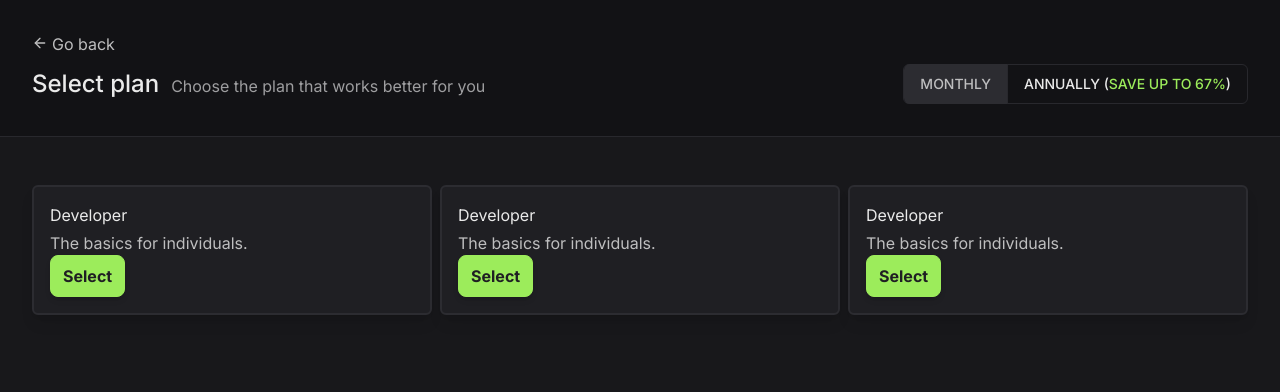
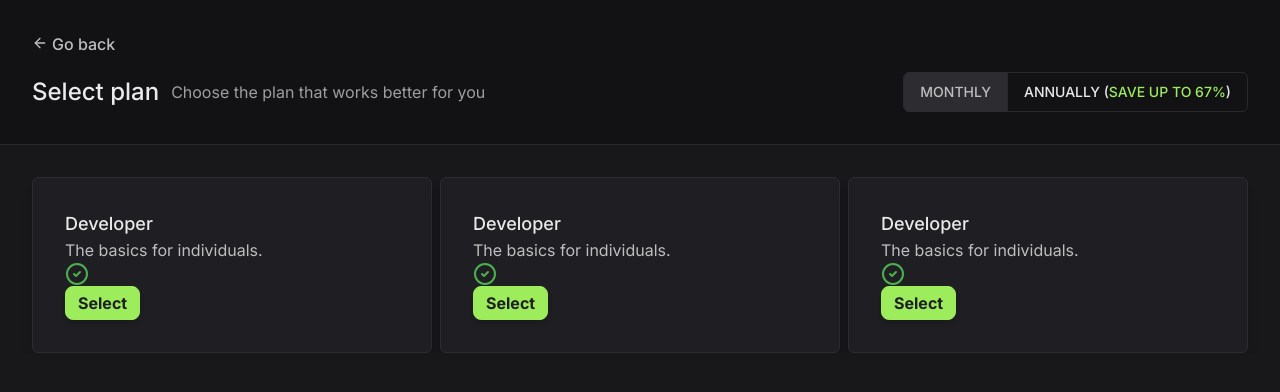
Before and after one commit to charmingruby/ymir, a Next.js app in the folder web/: page /pricing in a window 1280 px wide. Shown: the top 392 px of the page. Built offline with nearby package versions, Linux system fonts and the light colour scheme.

Commit message:
staryed creating pricing components

```diff
--- a/web/src/app/pricing/components/card.tsx
+++ b/web/src/app/pricing/components/card.tsx
@@ -1,18 +1,22 @@
 import { Box } from '@/components/ui/box'
 import { Button } from '@/components/ui/button'
 
+import { LuCheckCircle2 } from 'react-icons/lu'
+
 export function PricingCard() {
   return (
-    <Box>
+    <Box spacing="lg">
       <div>
         {/* Header */}
-        <header className="flex flex-col gap-1">
-          <h3 className="text-gray-50">Developer</h3>
-          <p className="">The basics for individuals.</p>
+        <header className="flex flex-col">
+          <h3 className="text-lg font-medium text-gray-50">Developer</h3>
+          <span className="">The basics for individuals.</span>
         </header>
 
         {/* Permissions */}
-        <div></div>
+        <div>
+          <LuCheckCircle2 className="text-2xl text-success-300" />
+        </div>
 
         {/* Separator */}
         <div />
@@ -21,7 +25,7 @@ export function PricingCard() {
         <div></div>
 
         {/* Button */}
-        <Button className="px-16">
+        <Button small className="px-16">
           <span className="text-base font-semibold">Select</span>
         </Button>
       </div>
--- /dev/null
+++ b/web/src/app/pricing/components/go-back-button.tsx
@@ -0,0 +1,13 @@
+import Link from 'next/link'
+import { LuArrowLeft } from 'react-icons/lu'
+
+export function GoBackButton() {
+  return (
+    <Link href="/" prefetch={false} className="mb-4 flex cursor-auto">
+      <div className="flex cursor-pointer items-center gap-1 transition-colors hover:text-gray-50">
+        <LuArrowLeft className="mb-0.5" />
+        <span className="font-medium">Go back</span>
+      </div>
+    </Link>
+  )
+}
--- a/web/src/app/pricing/components/header.tsx
+++ b/web/src/app/pricing/components/header.tsx
@@ -1,44 +1,23 @@
-import Link from 'next/link'
-import { LuArrowLeft } from 'react-icons/lu'
+import { SubscriptionPeriods } from './subscription-periods'
+import { GoBackButton } from './go-back-button'
 
 export function Header() {
   return (
     <header className="">
-      <Link href="/" prefetch={false} className="mb-2 flex">
-        <div className="flex items-center gap-1 transition-colors hover:text-gray-50">
-          <LuArrowLeft className="mb-0.5" />
-          <span>Go back</span>
-        </div>
-      </Link>
+      <GoBackButton />
 
-      <div className="flex items-center justify-between">
+      <div className="flex flex-col justify-between gap-y-4 lg:flex-row lg:items-center">
         {/* Title */}
-        <div className="space-x-3">
-          <strong className="text-2xl font-medium text-gray-50">
+        <div className="flex flex-col lg:flex-row lg:items-center lg:gap-x-3">
+          <strong className="text-2xl font-medium leading-6 text-gray-50">
             Select plan
           </strong>
-          <span className="text-gray-200">
+          <span className="leading-6 text-gray-200">
             Choose the plan that works better for you
           </span>
         </div>
 
-        {/* Choose monthly or annually */}
-        <div className="flex h-10 items-center rounded-md border border-gray-600">
-          <div className="flex h-10 items-center rounded-l-md bg-gray-500 px-4">
-            <span className="text-sm font-medium uppercase text-gray-100">
-              Monthly
-            </span>
-          </div>
-
-          <div className="h-10 w-px bg-gray-600" />
-
-          <div className="flex h-10 items-center rounded-l-md px-4">
-            <span className="text-sm font-medium uppercase text-gray-50">
-              Annually (<span className="text-primary-300">Save up to 67%</span>
-              )
-            </span>
-          </div>
-        </div>
+        <SubscriptionPeriods />
       </div>
     </header>
   )
--- /dev/null
+++ b/web/src/app/pricing/components/permission.tsx
@@ -0,0 +1,13 @@
+interface PermissionProps {
+  permitted: boolean
+  text: string
+  highlight?: boolean
+}
+
+export function Permission({
+  highlight = false,
+  permitted,
+  text,
+}: PermissionProps) {
+  return <div>Permission</div>
+}
--- /dev/null
+++ b/web/src/app/pricing/components/subscription-periods.tsx
@@ -0,0 +1,25 @@
+export function SubscriptionPeriods() {
+  return (
+    <div className="grid h-10 grid-cols-2 rounded-md border border-gray-600 sm:flex sm:items-center">
+      {/* Monthly */}
+      <div className="flex h-10 items-center justify-center rounded-l-md bg-gray-500 px-1 sm:px-4">
+        <span className="text-sm font-medium uppercase text-gray-100">
+          Monthly
+        </span>
+      </div>
+
+      {/* Separator */}
+      <div className="hidden h-10 w-px bg-gray-600 sm:flex" />
+
+      {/* Annually */}
+      <div className="flex h-10 flex-1 items-center justify-center rounded-l-md px-1 sm:px-4">
+        <span className="text-sm font-medium uppercase text-gray-50">
+          Annually{' '}
+          <span className="hidden sm:inline-block">
+            (<span className="text-primary-300">Save up to 67%</span>)
+          </span>
+        </span>
+      </div>
+    </div>
+  )
+}
--- a/web/src/app/pricing/page.tsx
+++ b/web/src/app/pricing/page.tsx
@@ -12,8 +12,8 @@ export default function Pricing() {
       </div>
 
       <Container larger>
-        <div className=" py-12">
-          <div className="grid grid-cols-3 gap-x-2">
+        <div className="pt-8">
+          <div className="grid grid-cols-1 gap-2 lg:grid-cols-3">
             <PricingCard />
             <PricingCard />
             <PricingCard />
--- a/web/src/components/ui/box.tsx
+++ b/web/src/components/ui/box.tsx
@@ -10,7 +10,7 @@ export function Box({ children, spacing = 'md' }: BoxProps) {
   return (
     <div
       className={clsx(
-        'flex w-full cursor-pointer items-center justify-start gap-4 rounded-md border-2 border-gray-500 bg-gray-700 shadow-lg transition-shadow hover:shadow-lg',
+        'flex w-full cursor-pointer items-center justify-start gap-4 rounded-md border border-gray-500 bg-gray-700 shadow-lg transition-shadow hover:shadow-lg',
         {
           'p-2.5': spacing === 'sm',
           'p-4': spacing === 'md',
--- a/web/src/components/ui/button.tsx
+++ b/web/src/components/ui/button.tsx
@@ -5,20 +5,24 @@ type BaseButtonProps = ButtonHTMLAttributes<HTMLButtonElement>
 
 interface ButtonProps extends BaseButtonProps {
   variant?: 'primary' | 'secondary' | 'uncolored'
+  small?: boolean
 }
 
 export function Button({
   children,
   className,
   variant = 'primary',
+  small = false,
   ...props
 }: ButtonProps) {
   return (
     <button
       className={clsx(
-        'flex items-center justify-center rounded-lg border px-3 py-2 text-sm font-medium shadow-md transition-colors',
+        'flex items-center justify-center rounded-lg border px-3 text-sm font-medium shadow-md transition-colors',
         className,
         {
+          'py-1': small,
+          'py-2': !small,
           'border-primary-300 bg-primary-300 text-gray-700 transition-colors hover:border-primary-100 hover:bg-primary-100':
             variant === 'primary',
           'border-primary-300 text-gray-50 transition-colors hover:bg-primary-300 hover:text-gray-700':
```
Also changed, not shown: web/src/components/ui/multi-step.tsx (added).
